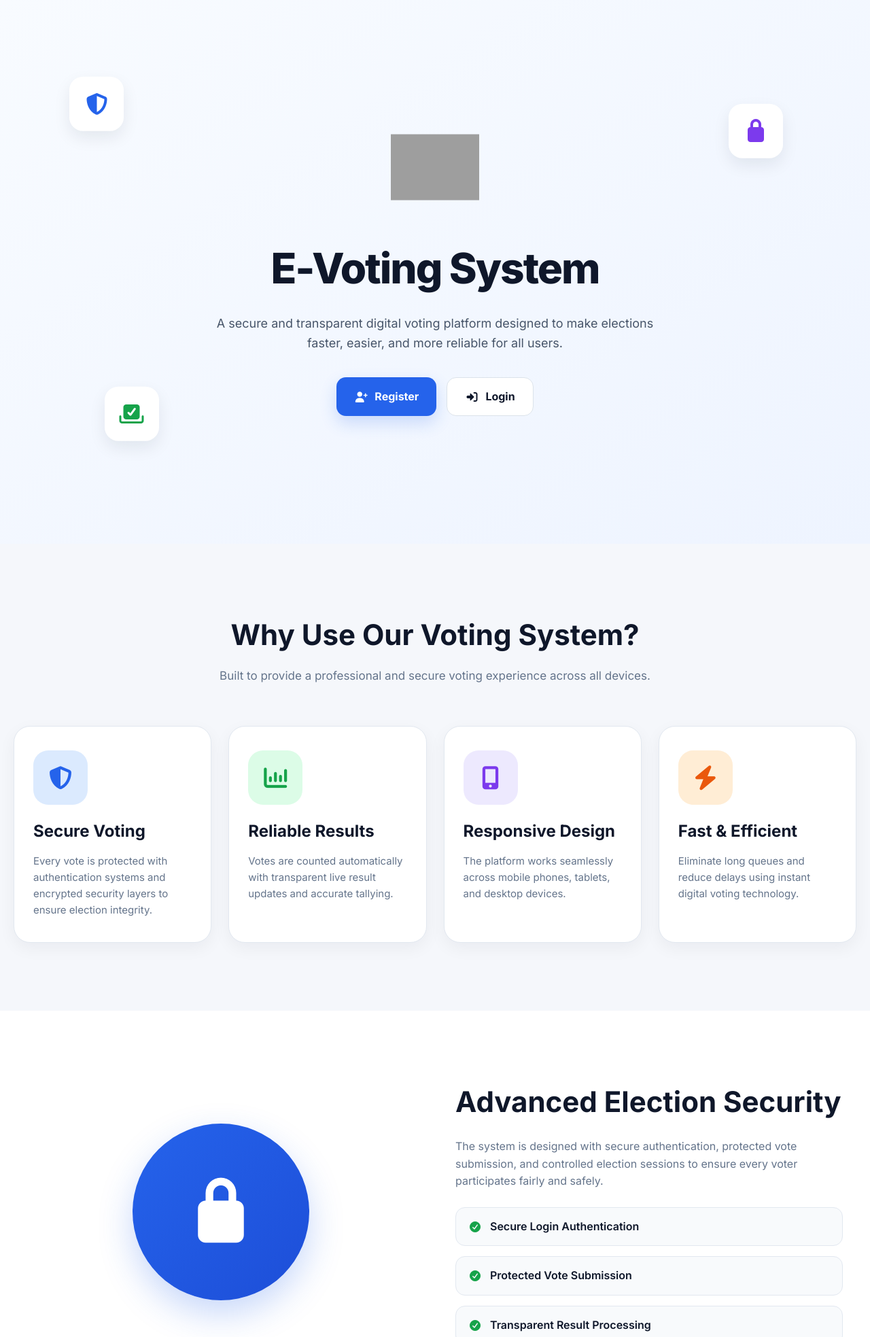
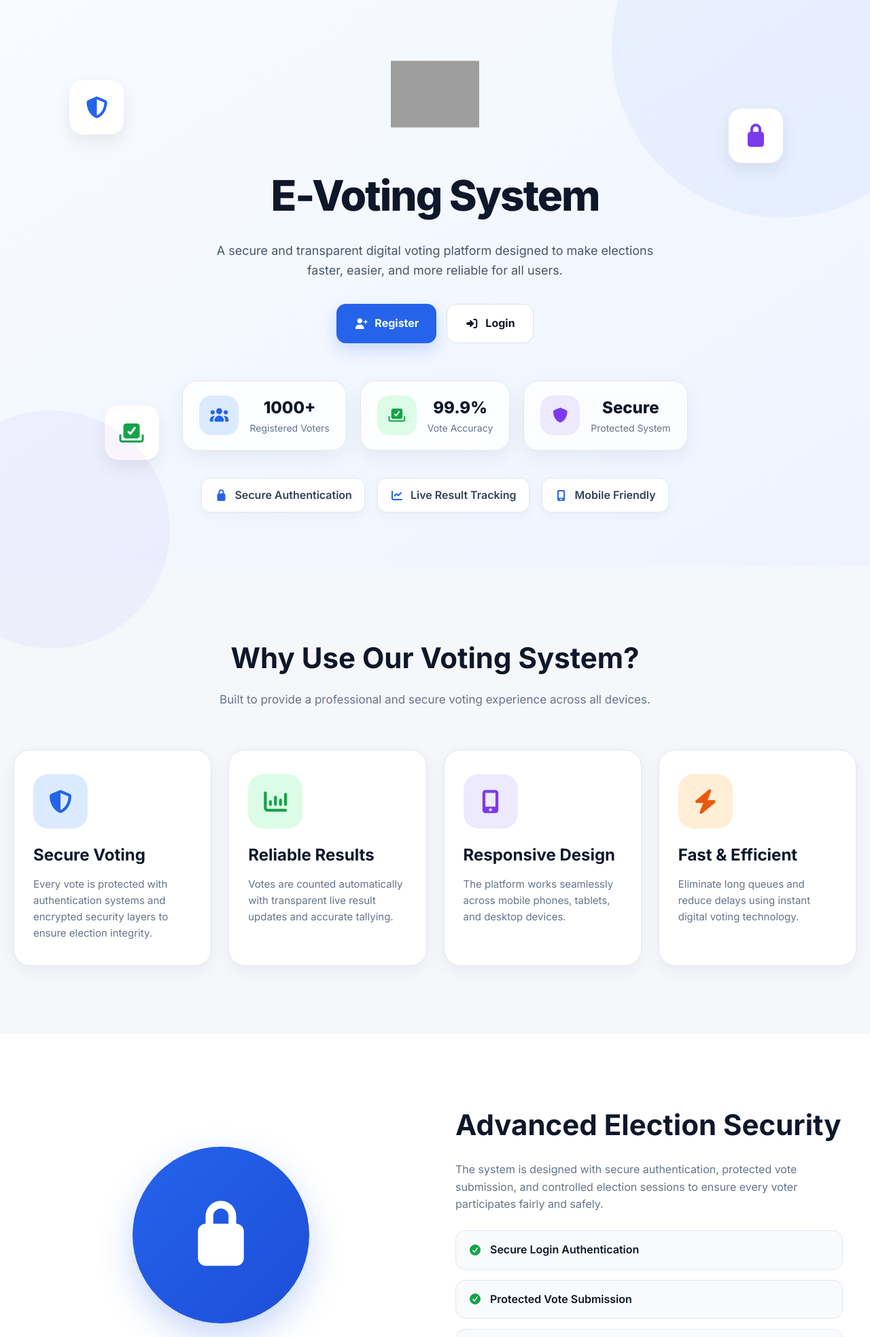
Before and after one commit to bkaroki45-cpu/voting-system, a Django app: page / in a window 1280 px wide; the page is wider, and only the part inside the window is pictured. Shown: the top 1967 px of that part at 68% size. Run offline with Django 5.2, Linux system fonts and the light colour scheme; some libraries are stand-ins or nearby versions; grey boxes are pictures that could not be loaded.

Commit message:
Describe your changes

```diff
--- a/vote/static/css/home.css
+++ b/vote/static/css/home.css
@@ -548,3 +548,185 @@ body{
     }
 
 }
+/* ================= HERO STATS ================= */
+
+.hero-stats{
+    margin-top: 55px;
+
+    display: flex;
+    justify-content: center;
+    gap: 20px;
+    flex-wrap: wrap;
+}
+
+/* STAT CARD */
+
+.hero-stat-card{
+    background: rgba(255,255,255,0.8);
+
+    backdrop-filter: blur(10px);
+
+    border: 1px solid #e2e8f0;
+
+    border-radius: 22px;
+
+    padding: 20px 24px;
+
+    min-width: 220px;
+
+    display: flex;
+    align-items: center;
+    gap: 16px;
+
+    box-shadow: 0 10px 30px rgba(15,23,42,0.06);
+
+    transition: 0.25s ease;
+}
+
+.hero-stat-card:hover{
+    transform: translateY(-5px);
+}
+
+/* STAT ICON */
+
+.stat-icon{
+    width: 58px;
+    height: 58px;
+
+    border-radius: 18px;
+
+    display: flex;
+    align-items: center;
+    justify-content: center;
+
+    font-size: 22px;
+}
+
+/* ICON COLORS */
+
+.blue-stat{
+    background: #dbeafe;
+    color: #2563eb;
+}
+
+.green-stat{
+    background: #dcfce7;
+    color: #16a34a;
+}
+
+.purple-stat{
+    background: #ede9fe;
+    color: #7c3aed;
+}
+
+/* STAT TEXT */
+
+.stat-text h3{
+    font-size: 24px;
+    font-weight: 800;
+
+    color: #0f172a;
+}
+
+.stat-text p{
+    color: #64748b;
+    font-size: 14px;
+}
+
+/* ================= HERO INFO BAR ================= */
+
+.hero-info-bar{
+    margin-top: 40px;
+
+    display: flex;
+    justify-content: center;
+    align-items: center;
+    gap: 18px;
+
+    flex-wrap: wrap;
+}
+
+/* INFO ITEM */
+
+.info-item{
+    background: white;
+
+    border: 1px solid #e2e8f0;
+
+    padding: 12px 18px;
+
+    border-radius: 14px;
+
+    display: flex;
+    align-items: center;
+    gap: 10px;
+
+    color: #334155;
+    font-weight: 600;
+
+    box-shadow: 0 5px 15px rgba(15,23,42,0.04);
+
+    transition: 0.2s ease;
+}
+
+.info-item:hover{
+    transform: translateY(-3px);
+}
+
+.info-item i{
+    color: #2563eb;
+}
+
+/* ================= EXTRA BACKGROUND SHAPES ================= */
+
+.hero-section::before{
+    content: "";
+
+    position: absolute;
+
+    width: 500px;
+    height: 500px;
+
+    background: rgba(37,99,235,0.06);
+
+    border-radius: 50%;
+
+    top: -180px;
+    right: -120px;
+
+    z-index: 0;
+}
+
+.hero-section::after{
+    content: "";
+
+    position: absolute;
+
+    width: 350px;
+    height: 350px;
+
+    background: rgba(124,58,237,0.05);
+
+    border-radius: 50%;
+
+    bottom: -120px;
+    left: -100px;
+
+    z-index: 0;
+}
+
+/* ================= RESPONSIVE ================= */
+
+@media(max-width: 768px){
+
+    .hero-stats{
+        flex-direction: column;
+        align-items: center;
+    }
+
+    .hero-stat-card{
+        width: 100%;
+        max-width: 350px;
+    }
+
+}
--- a/vote/templates/vote/home.html
+++ b/vote/templates/vote/home.html
@@ -43,6 +43,65 @@
                     Login
                 </a>
             </div>
+            <!-- ================= HERO STATS ================= -->
+
+<div class="hero-stats">
+
+    <div class="hero-stat-card">
+        <div class="stat-icon blue-stat">
+            <i class="fa-solid fa-users"></i>
+        </div>
+
+        <div class="stat-text">
+            <h3>1000+</h3>
+            <p>Registered Voters</p>
+        </div>
+    </div>
+
+    <div class="hero-stat-card">
+        <div class="stat-icon green-stat">
+            <i class="fa-solid fa-check-to-slot"></i>
+        </div>
+
+        <div class="stat-text">
+            <h3>99.9%</h3>
+            <p>Vote Accuracy</p>
+        </div>
+    </div>
+
+    <div class="hero-stat-card">
+        <div class="stat-icon purple-stat">
+            <i class="fa-solid fa-shield"></i>
+        </div>
+
+        <div class="stat-text">
+            <h3>Secure</h3>
+            <p>Protected System</p>
+        </div>
+    </div>
+
+</div>
+
+<!-- ================= HERO INFO BAR ================= -->
+
+<div class="hero-info-bar">
+
+    <div class="info-item">
+        <i class="fa-solid fa-lock"></i>
+        Secure Authentication
+    </div>
+
+    <div class="info-item">
+        <i class="fa-solid fa-chart-line"></i>
+        Live Result Tracking
+    </div>
+
+    <div class="info-item">
+        <i class="fa-solid fa-mobile-screen"></i>
+        Mobile Friendly
+    </div>
+
+</div>
 
         </div>
 
```
